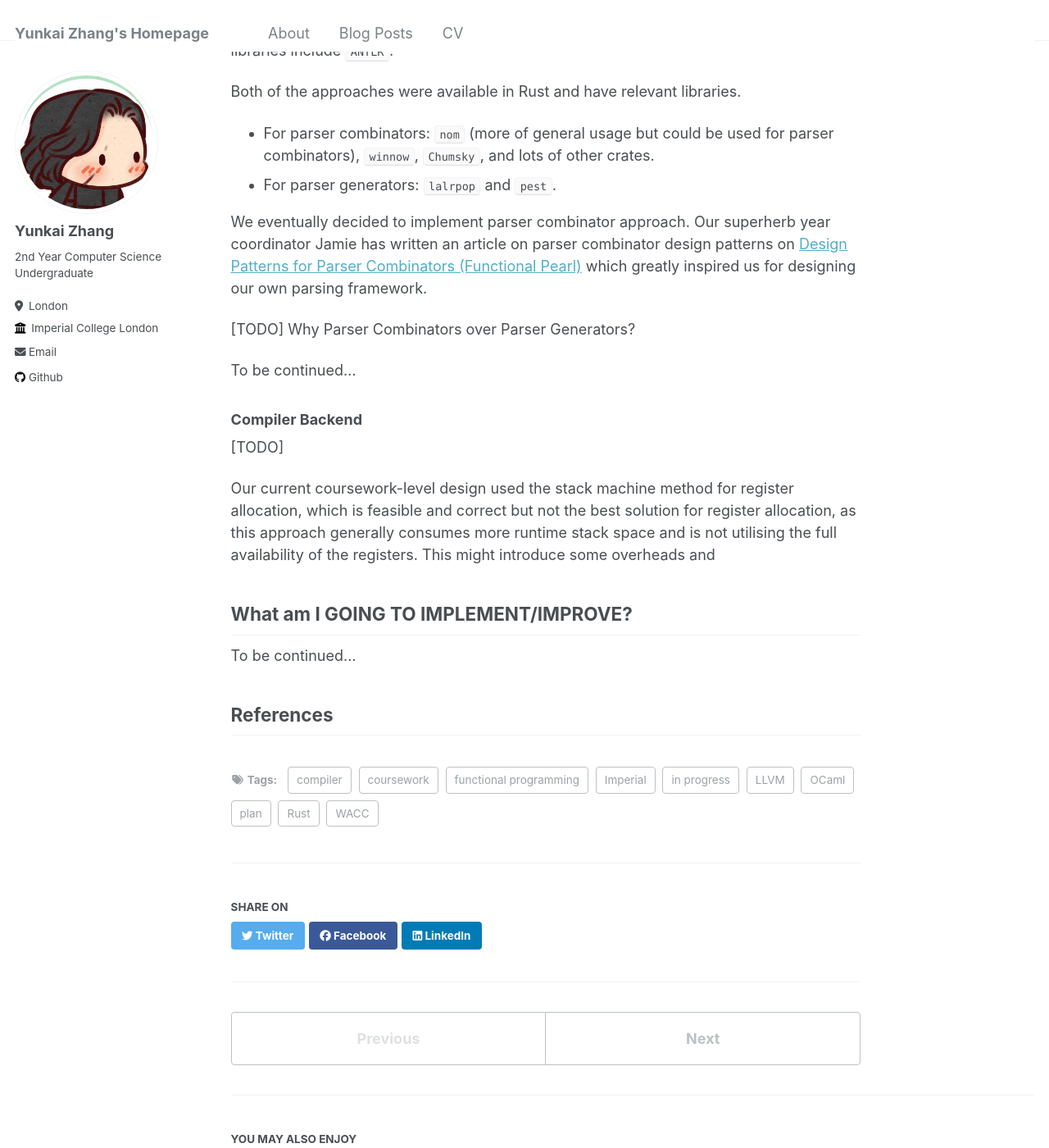
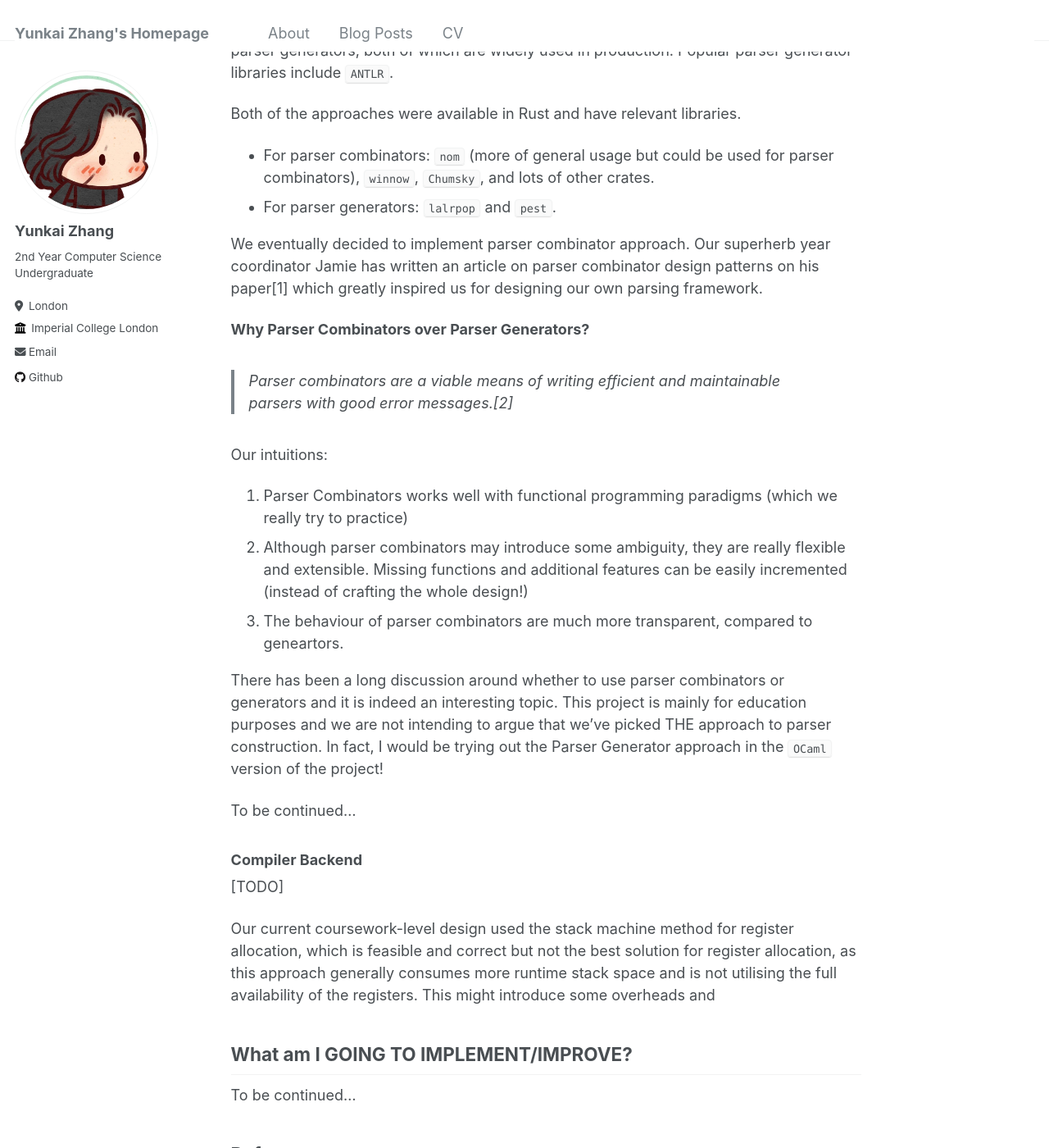
Before and after one commit to YunkaiZhang233/yunkaizhang233.github.io, a Jekyll site: the page built from _posts/2024-03-26-wacc-and-more.md, in a window 1280 px wide and 1400 px high, scrolled down 5450 px. Shown: the whole window at 82% size. Built offline with Jekyll 4.4.1, drawn with Linux system fonts in a browser that asks for light colours; some of the changed text lies outside the part shown.

Commit message:
feat: updated (partially) the WACC blog

````diff
--- a/_posts/2024-03-26-wacc-and-more.md
+++ b/_posts/2024-03-26-wacc-and-more.md
@@ -42,13 +42,13 @@ These choices were indeed helpful and thought-provoking. And after the whole pro
 
 ## Designs Explained
 
-Due to internal restrictions, the source code repository of this coursework is not to be published online, therefore we will kept this post at the discussion level. However you can check out the testsuite we developed based on the skeleton examples [here](https://github.com/YunkaiZhang233/wacc-testing-examples).
+Due to internal restrictions, the source code repository of this coursework is not to be published online, therefore we will kept this post at the discussion level. However you can check out the testsuite we developed based on the skeleton examples [here](https://github.com/YunkaiZhang233/wacc-testing-examples), including the additional tests we made for the references.
 
 We were given a detailed (16 pages) specification of the syntax and semantics of the language, some relative definitions, and some other related references. Its syntax was mainly described in Backus-Naur Form (BNF) notation, whilst its semantics were grounded by sets of rules and behaviour restrictions.
 
 To quickly get a rough feeling of how this language is like, here is a sample program from the given set of example programs, illustrating an implementation of simulating fixed point arithmetics:
 
-```
+```text
 # This program implements floating-point type using integers.
 # The details about how it is done can found here:
 # http://www.cse.iitd.ernet.in/~sbansal/csl373/pintos/doc/pintos_7.html#SEC135
@@ -187,9 +187,19 @@ Both of the approaches were available in Rust and have relevant libraries.
 - For parser combinators: `nom` (more of general usage but could be used for parser combinators), `winnow`, `Chumsky`, and lots of other crates.
 - For parser generators: `lalrpop` and `pest`.
 
-We eventually decided to implement parser combinator approach. Our superherb year coordinator Jamie has written an article on parser combinator design patterns on [Design Patterns for Parser Combinators (Functional Pearl)](https://dl.acm.org/doi/10.1145/3471874.3472984) which greatly inspired us for designing our own parsing framework.
+We eventually decided to implement parser combinator approach. Our superherb year coordinator Jamie has written an article on parser combinator design patterns on his paper[1] which greatly inspired us for designing our own parsing framework.
 
-[TODO] Why Parser Combinators over Parser Generators?
+**Why Parser Combinators over Parser Generators?**
+
+> Parser combinators are a viable means of writing efficient and maintainable parsers with good error messages.[2]
+
+Our intuitions:
+
+1. Parser Combinators works well with functional programming paradigms (which we really try to practice)
+2. Although parser combinators may introduce some ambiguity, they are really flexible and extensible. Missing functions and additional features can be easily incremented (instead of crafting the whole design!)
+3. The behaviour of parser combinators are much more transparent, compared to geneartors.
+
+There has been a long discussion around whether to use parser combinators or generators and it is indeed an interesting topic. This project is mainly for education purposes and we are not intending to argue that we've picked THE approach to parser construction. In fact, I would be trying out the Parser Generator approach in the `OCaml` version of the project!
 
 To be continued...
 
@@ -204,3 +214,7 @@ Our current coursework-level design used the stack machine method for register a
 To be continued...
 
 ## References
+
+[1] Willis, J., & Wu, N. (2021, August). Design patterns for parser combinators (functional pearl). In Proceedings of the 14th ACM SIGPLAN International Symposium on Haskell (pp. 71-84). <https://doi.org/10.1145/3471874.3472984>
+
+[2] Willis, J. (2023). Parsley: optimising and improving parser combinators. Imperial College London. <https://doi.org/10.25560/110313>
````
Also changed, not shown: README.md (+1 -3 lines), _posts/2024-05-14-High-School-Maths-CS.md (added, +11 -0 lines).
